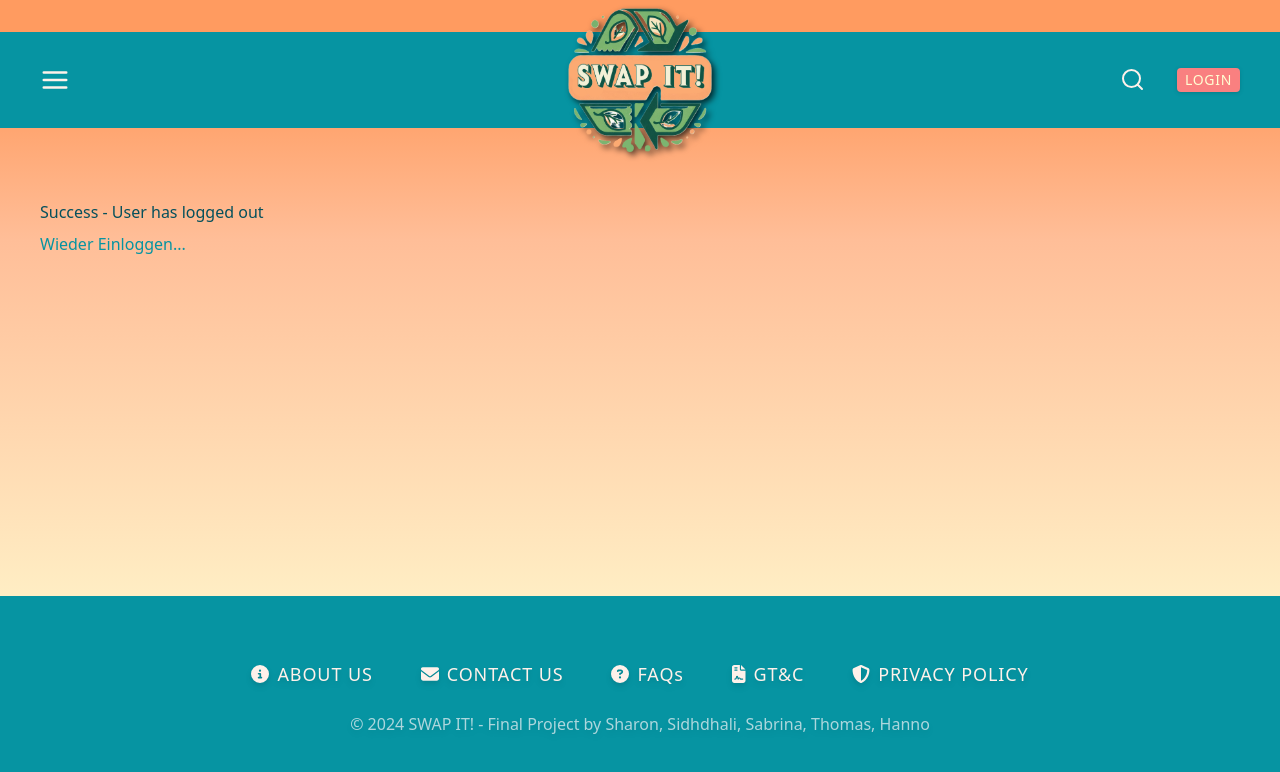
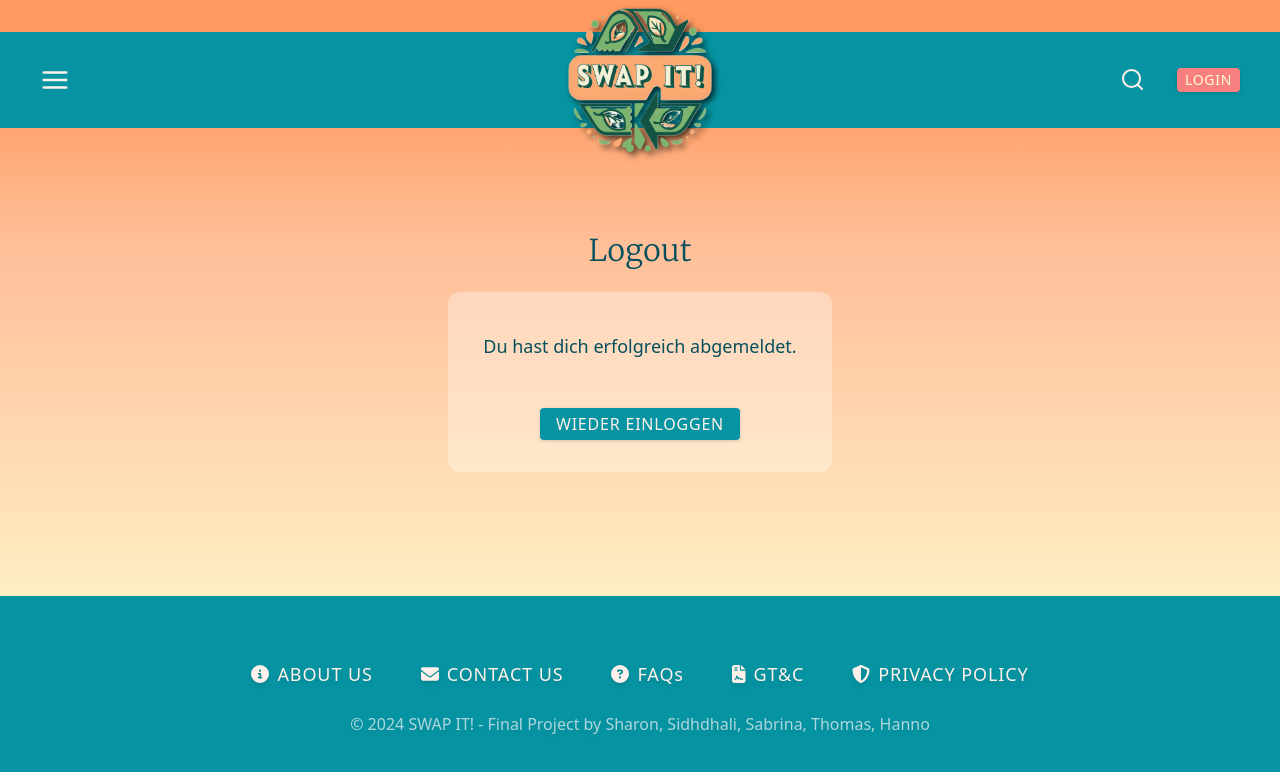
Before and after one commit to sharonVko/SWAP_iT, a React (Vite) app in the folder client/: page /logout in a window 1280 px wide. Shown: the top 772 px of the page. Built offline with nearby package versions, Linux system fonts and the light colour scheme.

Commit message:
update singlechat

```diff
--- a/client/src/views/SingleChat.jsx
+++ b/client/src/views/SingleChat.jsx
@@ -3,6 +3,7 @@ import React, { useEffect, useState, useRef } from 'react';
 import axios from 'axios';
 import { io } from 'socket.io-client';
 import { useParams } from 'react-router-dom';
+import LoginForm from "../components/LoginForm.jsx";
 import { useAuth } from '../context/AuthProvider';
 
 const SingleChat = () => {
@@ -111,25 +112,27 @@ const SingleChat = () => {
   return (
 		<>
       {!isLoggedIn ? (
-        <p>Login ...</p>
+				<LoginForm target="/" />
       ) : (
 				<>
 					<h1 className="text-center mb-6">Neue Nachricht an {receiver}</h1>
 					<div className="bg-white/30 rounded-lg p-4 md:p-8 max-w-[960px] mx-auto flex flex-col">
-						<ul className="flex-1">
+						<ul className="flex-1 mb-8 text-lg">
 							{messages.map((msg, index) => (
-								<li key={`${msg._id}-${index}`}>
-									<strong>{msg.sender_id.username || 'Unknown User'}:</strong>{' '}
-									{msg.message}
-									<button
-										onClick={() => handleDeleteMessage(msg._id)}
-										className='m-4 bg-blue-500 p-2'
-									>
-										Delete
+								<li key={`${msg._id}-${index}`} className="flex border-b border-b-teal-700/30">
+									<span className="block flex-1 py-6">
+										<strong>{msg.sender_id.username || 'Unknown User'}</strong>{' '}<br />
+										{msg.message}
+									</span>
+									<button onClick={() => handleDeleteMessage(msg._id)} className=''>
+										<svg xmlns="http://www.w3.org/2000/svg" width="1em" height="1em" viewBox="0 0 24 24">
+											<path fill="none" stroke="currentColor" strokeLinecap="round" strokeWidth="2" d="M20 20L4 4m16 0L4 20"/>
+										</svg>
 									</button>
 								</li>
 							))}
 						</ul>
+
 						<div className="flex gap-4">
 							<input
 								type='text'
--- a/client/src/views/SingleViewAd.jsx
+++ b/client/src/views/SingleViewAd.jsx
@@ -36,7 +36,7 @@ const SingleViewAd = () => {
         const userResponse = await axios.get(
           `http://localhost:8000/users/${articleResponse.data.user_id}`
         );
-        console.log(userResponse.data); // Log the user data
+        //console.log(userResponse.data); // Log the user data
         setUsername(userResponse.data.username); // Set the username state
       } catch (error) {
         console.error("Error fetching data:", error);
--- a/client/src/views/UserLogout.jsx
+++ b/client/src/views/UserLogout.jsx
@@ -3,9 +3,12 @@ import { Link } from "react-router-dom";
 
 const UserLogout = () => {
 	return (
-		<div>
-			<p>Success - User has logged out</p>
-			<Link className="text-cyan-600" to="/login">Wieder Einloggen...</Link>
+		<div className="max-w-sm mx-auto mt-10">
+			<h1 className="mb-6 text-center">Logout</h1>
+			<div className="bg-white/30 p-8 rounded-xl text-center">
+				<p className="text-lg mb-12">Du hast dich erfolgreich abgemeldet.</p>
+				<Link className="text-cyan-600 text-md btn-teal btn-md inline-block hover:no-underline" to="/login">Wieder einloggen</Link>
+			</div>
 		</div>
 	);
 };
```
